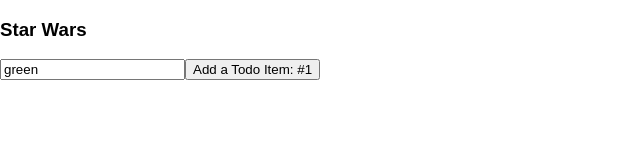
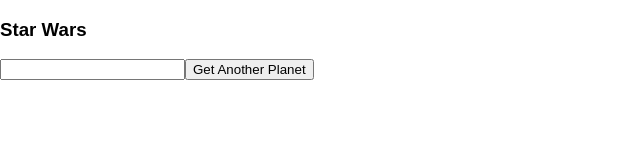
Before and after one commit to davideliason/starwarsinfo_api_react_redux, a React (Create React App) app: page / in a window 1280 px wide. Shown: the top 160 px of the page, without its empty margins (0-640 px from the left). Built offline with nearby package versions, Linux system fonts and the light colour scheme.

Commit message:
refactor code from todolist to planetlist, get it ready for retrieving the data

```diff
--- a/src/App.js
+++ b/src/App.js
@@ -6,7 +6,7 @@
 
   constructor(props) {
     super(props);
-    this.state = { items: [], text: 'green' };
+    this.state = { planets: [] };
     this.handleChange = this.handleChange.bind(this);
     this.handleSubmit = this.handleSubmit.bind(this);
   }
@@ -37,13 +37,13 @@
   render() {
     return (
       <div>
-              <Jumbotron>
-                  <Row>
-                     <h3>Star Wars</h3>
-                 </Row>
-              </Jumbotron>
+        <Jumbotron>
+          <Row>
+             <h3>Star Wars</h3>
+          </Row>
+        </Jumbotron>
 
-        <TodoList items={this.state.items} />
+        <PlanetList planets={this.state.planets} />
 
         <form onSubmit={this.handleSubmit} >
           <input
@@ -51,7 +51,7 @@
           value={this.state.text}
           />
            <button>
-            Add a Todo Item:  #{this.state.items.length + 1}
+            Get Another Planet
           </button>
         </form>
       </div>
@@ -59,12 +59,12 @@
   }
 }
 
-class TodoList extends Component{
+class PlanetList extends Component{
   render(){
     return (
       <ul>
-         {this.props.items.map(item => (
-          <li key={item.id}>{item.text}</li>
+         {this.props.planets.map(item => (
+          <li key={planet.id}>{planet.name}</li>
         ))}
       </ul>
 
```
